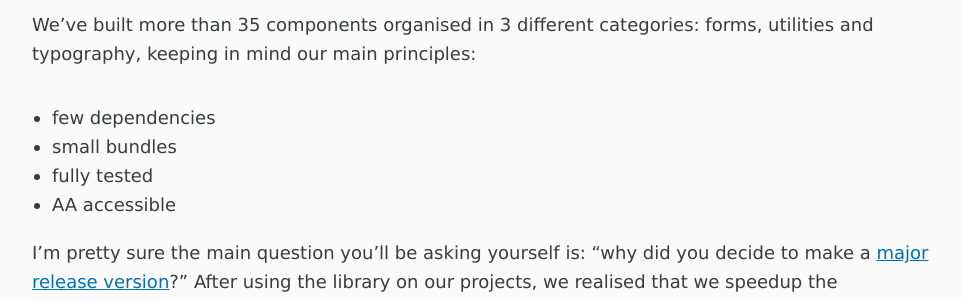
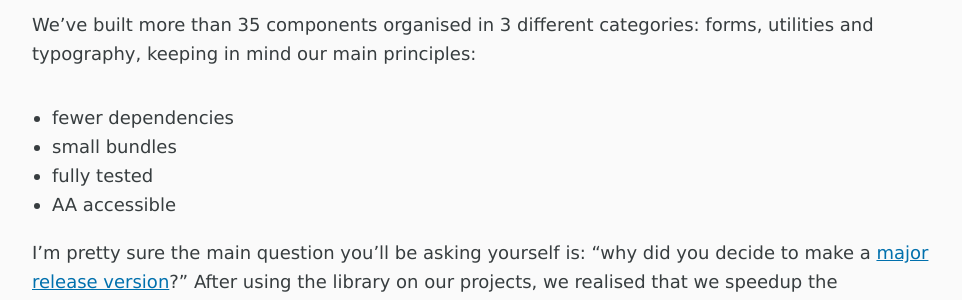
Before and after one commit to Capgemini/capgemini.github.io, a Jekyll site: the page built from _posts/2024-04-03-dcx-react-library-v1-is-here.md, in a window 1280 px wide and 900 px high, scrolled down 569 px. Shown: the part 153-453 px from the top of the window, without its empty margins (158-1120 px from the left). Built offline with Jekyll 4.4.1, drawn with Linux system fonts in a browser that asks for light colours; comment, search, counter and statistics services are not loaded.

Commit message:
Update from https://github.com/Capgemini/blog-private/commit/149dda999990659ff3d78c169c6cd159809cacfc

```diff
--- a/_posts/2024-04-03-dcx-react-library-v1-is-here.md
+++ b/_posts/2024-04-03-dcx-react-library-v1-is-here.md
@@ -15,7 +15,7 @@ In 2022 we announced a new style agnostic react library called [dcx-react-librar
 
 We've built more than 35 components organised in 3 different categories: forms, utilities and typography, keeping in mind our main principles:
 
-- few dependencies
+- fewer dependencies
 - small bundles
 - fully tested
 - AA accessible
```
